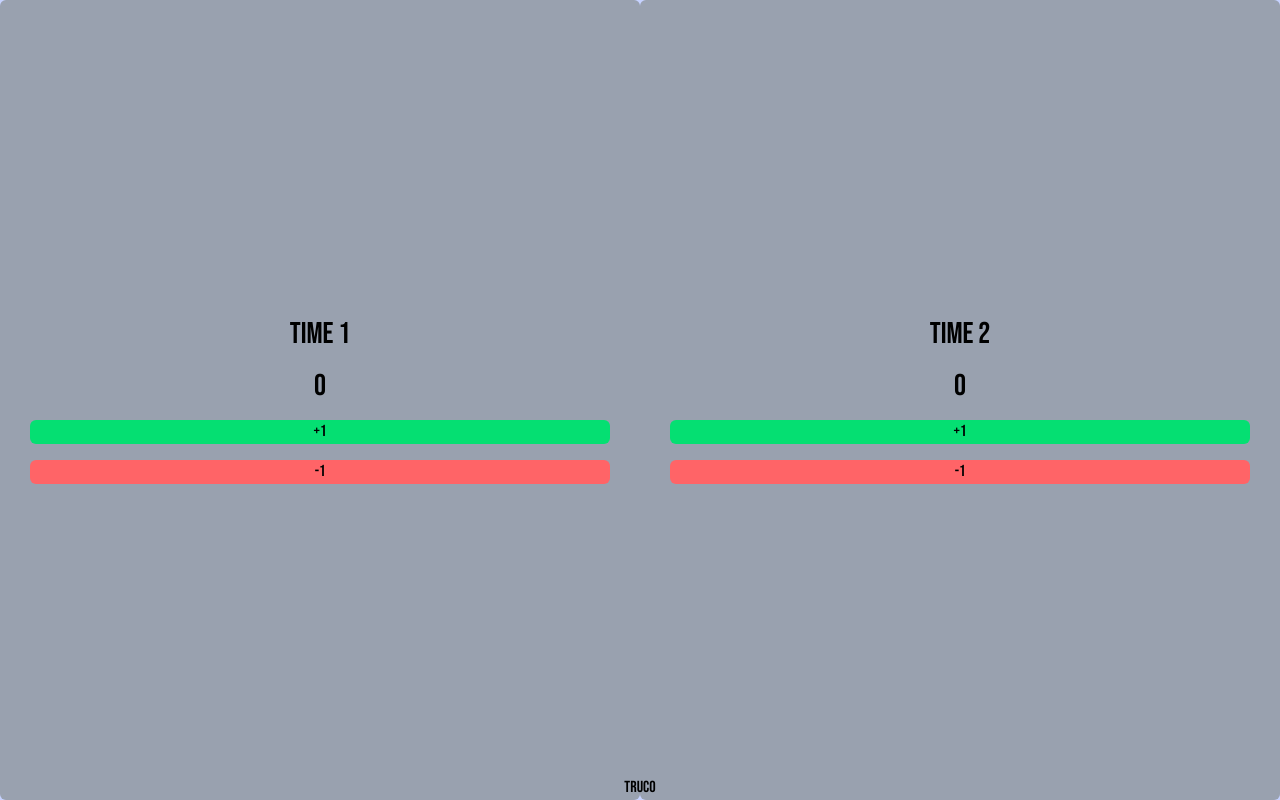
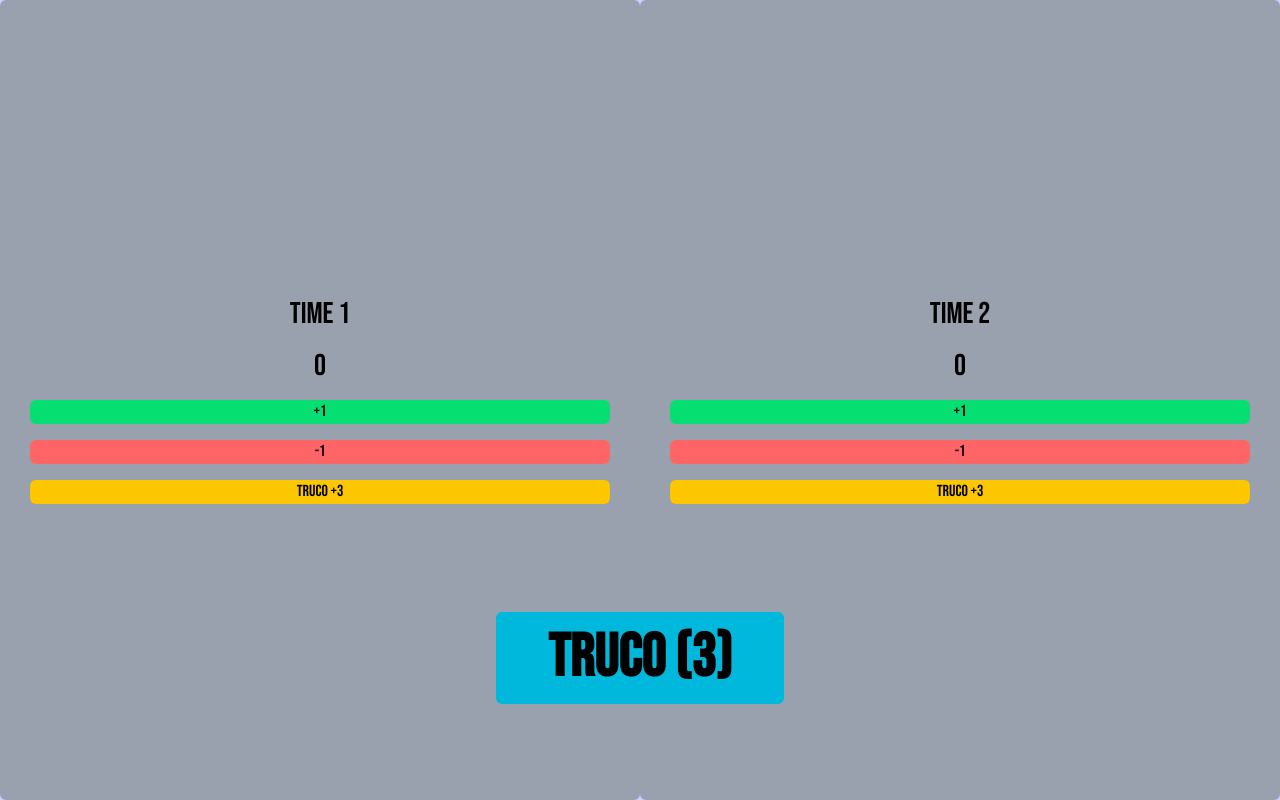
Before and after one commit to Danielvicente10/truco-online, a React (Vite) app: page / in a window 1280 px wide. Built offline with nearby package versions, Linux system fonts and the light colour scheme.

Commit message:
Ajustes para marcação de ponto

```diff
--- a/src/App.tsx
+++ b/src/App.tsx
@@ -1,14 +1,29 @@
+import { useState } from "react";
 import "./App.css";
 import TeamCounter from "./components/TeamCounter";
 
 function App() {
+  const [trucoValue, setTrucoValue] = useState(3); // começa no 3
+
+  function handleClickTruco() {
+    setTrucoValue((prev) => {
+      if (prev >= 12) return 3; // reinicia no 3
+      return prev + 3;
+    });
+  }
+
   return (
-    <div className="flex justify-center items-center h-screen w-full bg-indigo-200 flex-col relative">
+    <div className="flex justify-center items-center h-full w-full bg-indigo-200 flex-col relative">
       <div className="w-full flex h-full">
-        <TeamCounter initialName="Time 1" />
-        <TeamCounter initialName="Time 2" />
+        <TeamCounter initialName="Time 1" trucoValue={trucoValue} />
+        <TeamCounter initialName="Time 2" trucoValue={trucoValue} />
       </div>
-      <div className="absolute bottom-0">TRUCO</div>
+      <div
+        className="absolute bottom-24 text-6xl bg-cyan-500 rounded-md w-72 flex justify-center items-center p-4 text-black font-bold cursor-pointer select-none"
+        onClick={handleClickTruco}
+      >
+        TRUCO ({trucoValue})
+      </div>
     </div>
   );
 }
--- a/src/components/TeamCounter.tsx
+++ b/src/components/TeamCounter.tsx
@@ -1,8 +1,18 @@
 import { useState } from "react";
 
-function TeamCounter({ initialName = "Time" }) {
+function TeamCounter({
+  initialName = "Time",
+  trucoValue,
+}: {
+  initialName?: string;
+  trucoValue: number;
+}) {
   const [count, setCount] = useState(0);
   const [teamName, setTeamName] = useState(initialName);
+
+  function handleClickTruco() {
+    setCount((c) => c + trucoValue);
+  }
 
   return (
     <div className="w-1/2 bg-gray-400 h-full flex flex-col justify-center items-center gap-4 p-5 rounded-md">
@@ -25,6 +35,12 @@ function TeamCounter({ initialName = "Time" }) {
       >
         -1
       </button>
+      <button
+        className="w-[calc(100%-20px)] bg-yellow-400 rounded-md"
+        onClick={handleClickTruco}
+      >
+        TRUCO +{trucoValue}
+      </button>
     </div>
   );
 }
```
